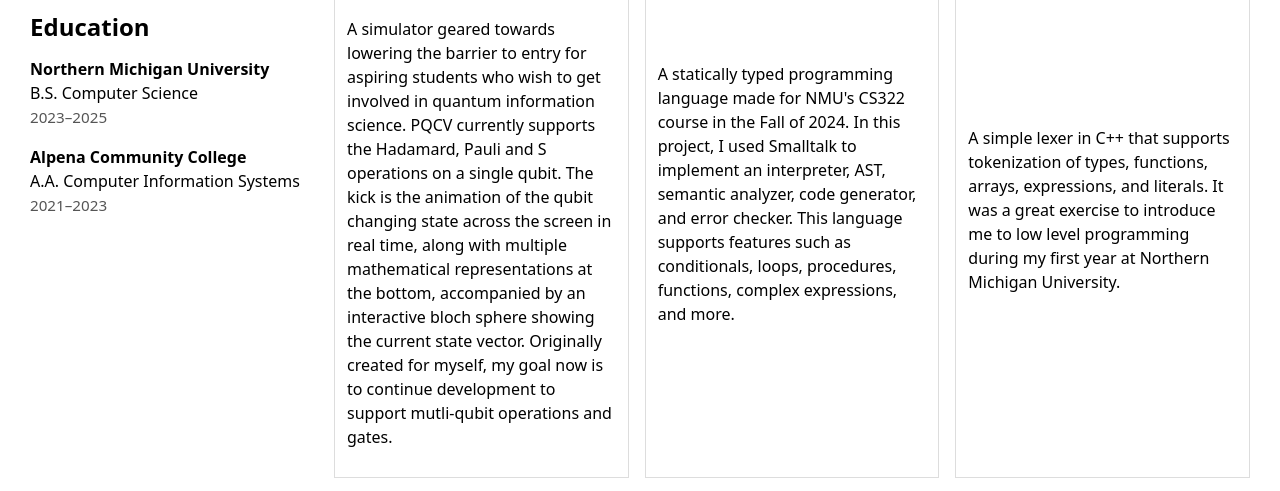
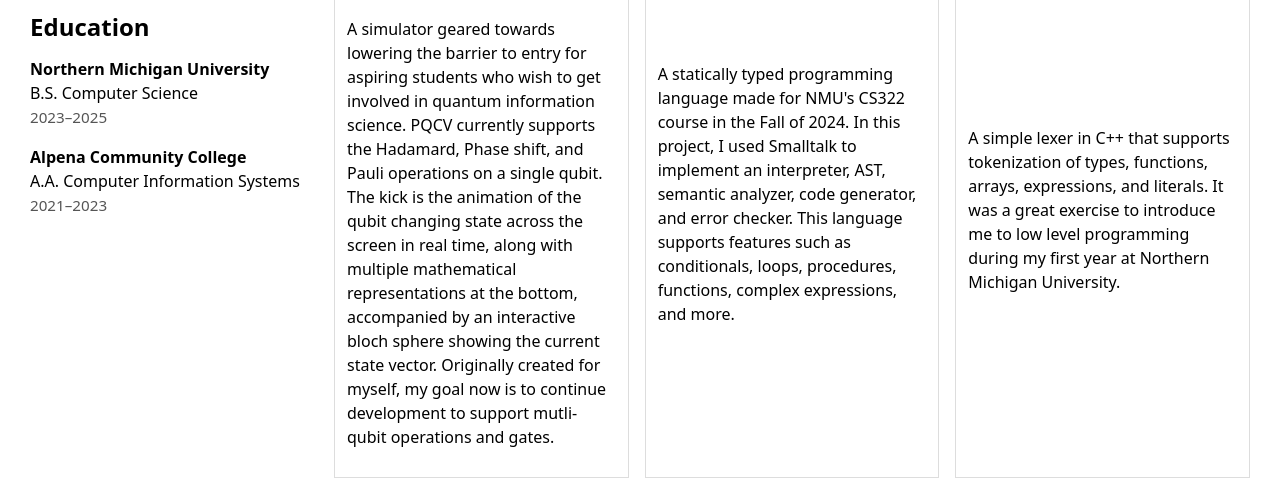
Before and after one commit to bregeabe/bregeabe.github.io, a plain HTML site: page index.html in a window 1280 px wide. Shown: the part 608-1099 px from the top of the page. Drawn offline with Linux system fonts and the light colour scheme.

Commit message:
verbiage upadtes

```diff
--- a/index.html
+++ b/index.html
@@ -71,7 +71,7 @@
               </video>
               <p class="muted">React.js, Python, Qiskit</p>
               <p>A simulator geared towards lowering the barrier to entry for aspiring students who wish to get involved
-                in quantum information science. PQCV currently supports the Hadamard, Pauli and S operations on a single
+                in quantum information science. PQCV currently supports the Hadamard, Phase shift, and Pauli operations on a single
                 qubit. The kick is the animation of the qubit changing state across the screen in real time, along with
                 multiple mathematical representations at the bottom, accompanied by an interactive bloch sphere showing
                 the current state vector. Originally created for myself, my goal now is to continue development to
```
